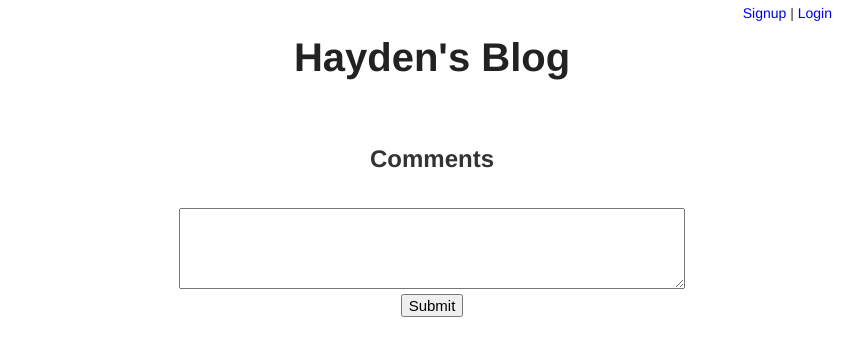
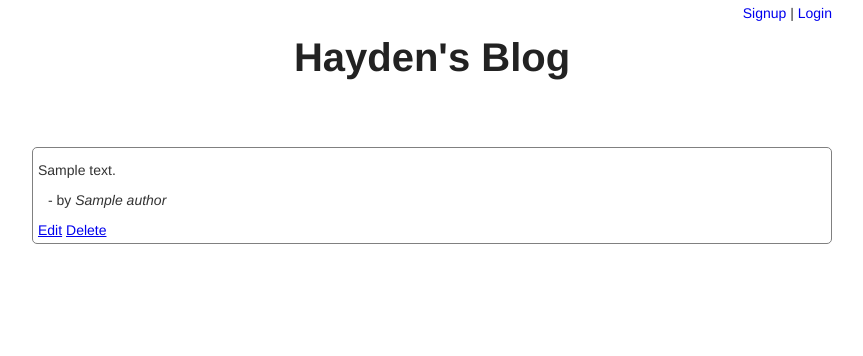
Before and after one commit to Hayden94/MultiUserBlog, a Python web app: template templates/permalink.html in a window 1280 px wide. Shown: the top 356 px of the page, without its empty margins (208-1071 px from the left). Run offline with Jinja, Linux system fonts and the light colour scheme; the template is opened without the code that fills it: most values are stand-ins (such as "Sample title", 1, 10 or a date in 2020).

Commit message:
add comment functionality

```diff
--- a/static/main.css
+++ b/static/main.css
@@ -34,18 +34,13 @@ table {
 }
 
 .error {
+    padding: 5px;
     color: red;
 }
 
-.cancel-btn {
-    display: block;
-    margin: 0 auto;
-    font-size: 16px;
-    background-color: #800000;
-    border: 1px solid black;
-    border-radius: 3px;
-    color: white;
-    padding: 5px;
+.cancel-link {
+    margin-top: 3px;
+    text-align: center;
 }
 
 .comments {
@@ -53,8 +48,28 @@ table {
 }
 
 .comment-field {
-    width: 500px;
+    width: 50%;
     height: 75px;
+}
+
+.ind-comment {
+    border: 1px solid grey;
+    border-radius: 5px;
+    margin-top: 5px;
+    margin-bottom: 5px;
+}
+
+.comment-content {
+    margin-left: 5px;
+}
+
+.comment-author {
+    margin-left: 15px;
+}
+
+.comment-links {
+    margin-left: 5px;
+    padding-bottom: 5px;
 }
 
 .user-welcome {
@@ -206,7 +221,3 @@ input[type="button"] {
     text-align: center;
     margin-bottom: 13px;
 }
-
-.delete-cancel {
-    text-align: center;
-}
--- a/templates/delete.html
+++ b/templates/delete.html
@@ -12,6 +12,6 @@
 		<input type="submit" value="Confirm">
 	</form>
 
-	<a href="/post/{{post_id}}"><p class="delete-cancel">Cancel</p></a>
+	<a href="/post/{{post_id}}"><p class="cancel-link">Cancel</p></a>
 
 {% endblock %}
--- a/templates/newpost.html
+++ b/templates/newpost.html
@@ -1,7 +1,7 @@
 {% extends "base.html" %}
 
 {% block content %}
-  <h2>New Post</h2>
+    <h2>{{title}}</h2>
 
     <form method="post">
       <label>
@@ -19,8 +19,6 @@
       <input type="submit" class="new-post-submit">
     </form>
 
-    <a href="/" style="text-decoration: none;">
-    	<button class="cancel-btn">Cancel</button>
-    </a>
+    <a href="/"><p class="cancel-link">Cancel</p></a>
 
 {% endblock %}
--- a/templates/permalink.html
+++ b/templates/permalink.html
@@ -2,16 +2,17 @@
 
 {% block content %}
   {{post.render() | safe}}
-	<div class="comments">
-  		<h2>Comments</h2>
+  <br><br>
 
-	<form method="post" class="comments">
+  {% for comment in comments %}
+    <div class="ind-comment">
+      <p class="comment-content">{{comment.content}}</p>
+      <p class="comment-author">- by <i>{{comment.author.name}}</i></p>
+      <div class="comment-links">
+      	<a href="/comment/{{post.key().id()}}/edit/{{comment.key().id()}}/">Edit</a>
+      	<a href="/comment/{{post.key().id()}}/delete/{{comment.key().id()}}/">Delete</a>
+      </div>
+    </div>
+  {% endfor %}
 
-	<textarea name="comments" class="comment-field"></textarea>
-
-	<input type="submit" class="submit-btn">
-
-	</form>
-
-	</div>
 {% endblock %}
--- a/templates/post.html
+++ b/templates/post.html
@@ -18,11 +18,11 @@
       <form method="post">
         <input type="submit" class="like-btn" value="&#128077; Like">
           {% if p.like == None %}
-          0
+            <p>0</p>
           {% else %}
             {{p.like}}
           {% endif %}
-      | <a href="/edit/{{p.key().id()}}">Edit</a> | <a href="/delete/{{p.key().id()}}">Delete</a>
+      | <a href="/comment/{{p.key().id()}}">Comment</a> | <a href="/edit/{{p.key().id()}}">Edit</a> | <a href="/delete/{{p.key().id()}}">Delete</a>
       </form>
     </div>
   </div>
```
Also changed, not shown: blog.py (+65 -12 lines), templates/comment.html (added, +15 -0 lines), templates/edit-post.html (deleted, +0 -27 lines), 1 other file.
